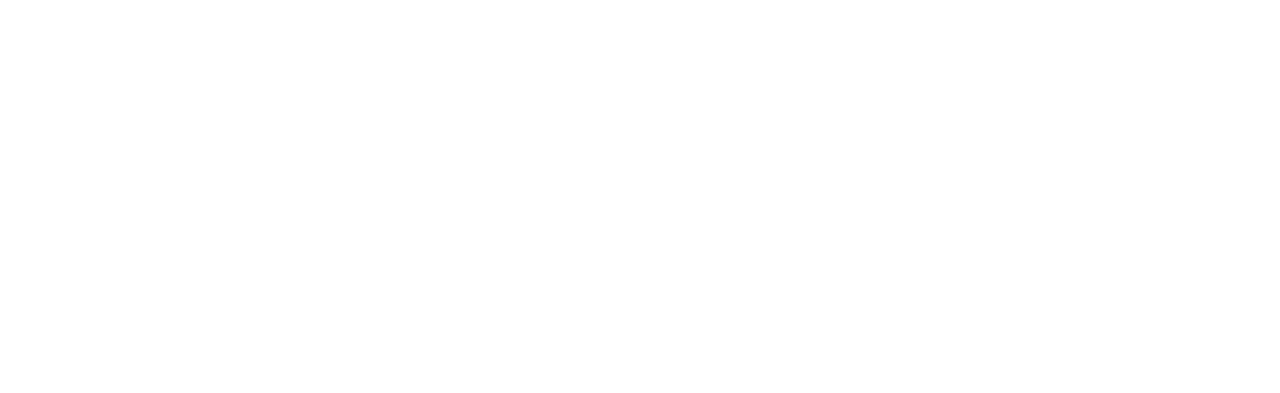
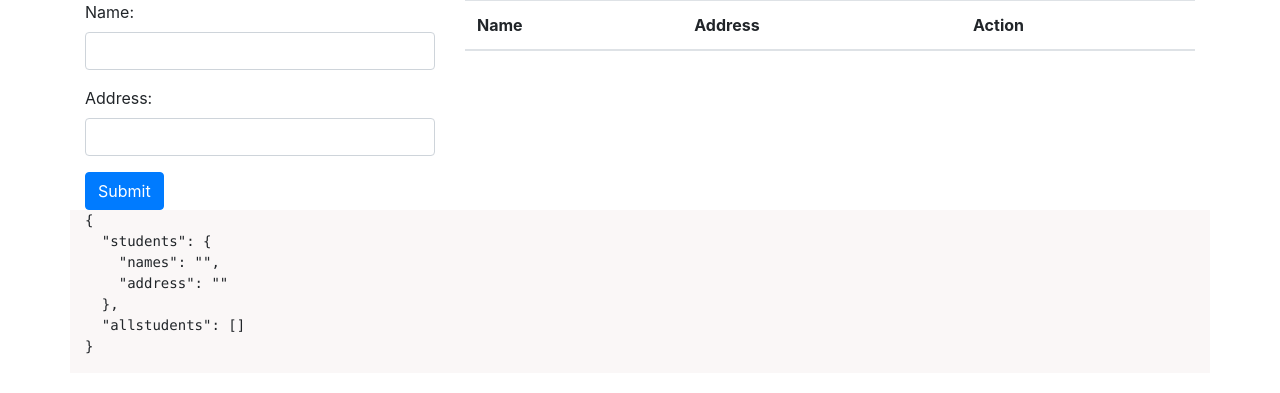
Before and after one commit to AungPhyoKywe/vuejs, a PHP site: page / in a window 1280 px wide. Before the commit the part shown is empty. Shown: the top 393 px of the page. Run offline with PHP 8.4, Linux system fonts and the light colour scheme; lists and menus that the app fills with data are empty; some libraries are stand-ins or nearby versions.

Commit message:
edit js file

```diff
--- a/index.php
+++ b/index.php
@@ -32,7 +32,7 @@
     <input type="text" v-model="students.address"class="form-control"  >
   </div>
 
-  <button type="submit" class="btn btn-primary">Submit</button>
+  <button type="submit" class="btn btn-primary"v-on:click="addstudents">Submit</button>
 </form>
 
 
@@ -43,24 +43,27 @@
 
 
 	<table class="table table-striped">
-
+<thead>
 		<tr>
 
-           <th>Id</th>
+
            <th>Name</th>
            <th>Address</th>
+           <th>Action</th>
 
 		</tr>
+</thead>
 
-		<tr v-for="students">
-         <td> {{student.id}}</td>
-           <td> {{student.name}}</td>
-             <td> {{student.address}}</td>
+<tbody>
+		<tr v-for="student in allstudents">
+         <td>{{student.name}}</td>
+           <td>{{student.address}}</td>
+              <td> <button class="badge badge-danger">delete</button></td>
 
 
 		</tr>
 
-
+</tbody>
 
 	</table>
 </div>
@@ -69,7 +72,7 @@
 
 <div class="row">
 
-	<div class="col-md-12">
+	<div class="col-md-12"style="background-color:#FAF7F7;">
 
 		<pre>{{$data | JSON}}</pre>
 
@@ -94,12 +97,29 @@ new Vue({
  data:{
 
 
- 	students:{name:"",address:""},
+ 	students:{names:"",address:""},
 
  	allstudents:[]
 
+ },
+
+ methods:{
+
+ 	addstudents:function(){
+
+var name=this.students.names.trim();
+var address=this.students.address.trim();
+if(name && address){
+
+	this.allstudents.push({names:name,address:address});
+
+	this.students= {names:"",address:""};
 
 
+
+}
+
+ 	}
 
 
  }
```
